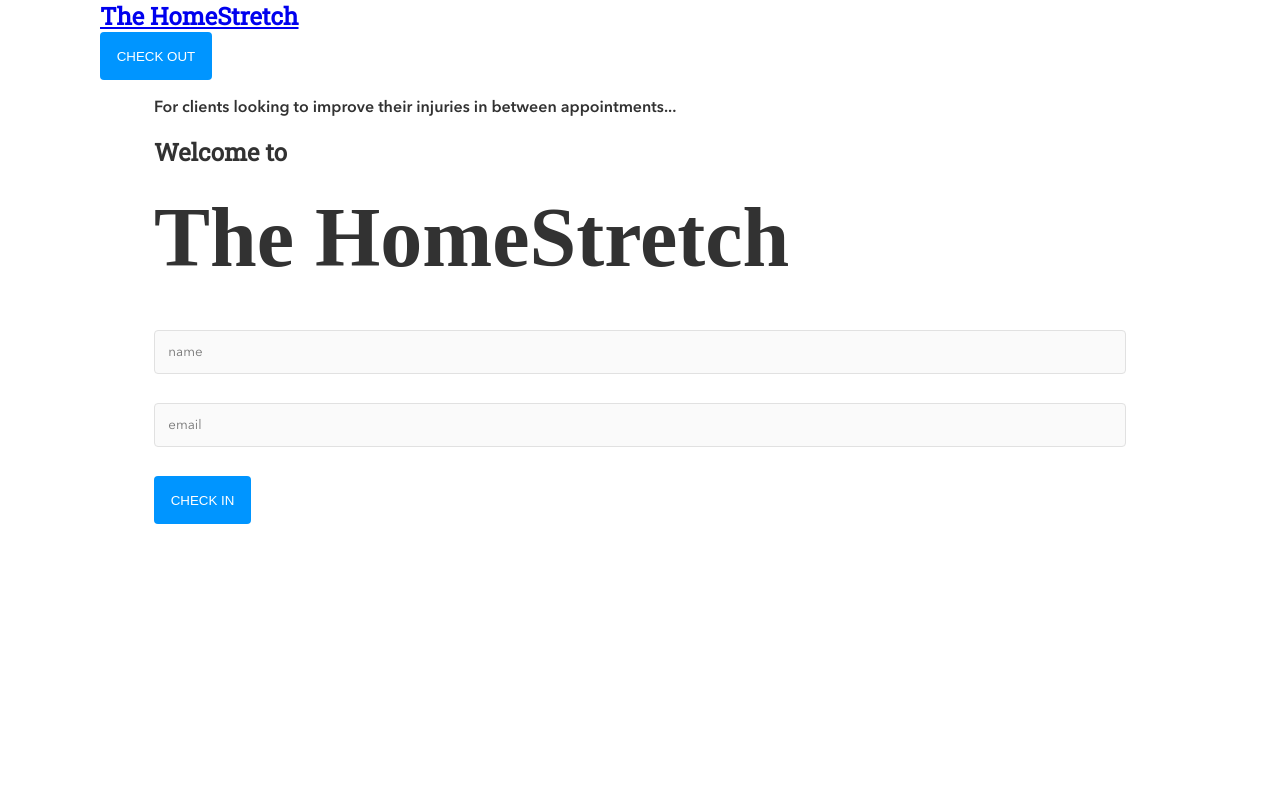
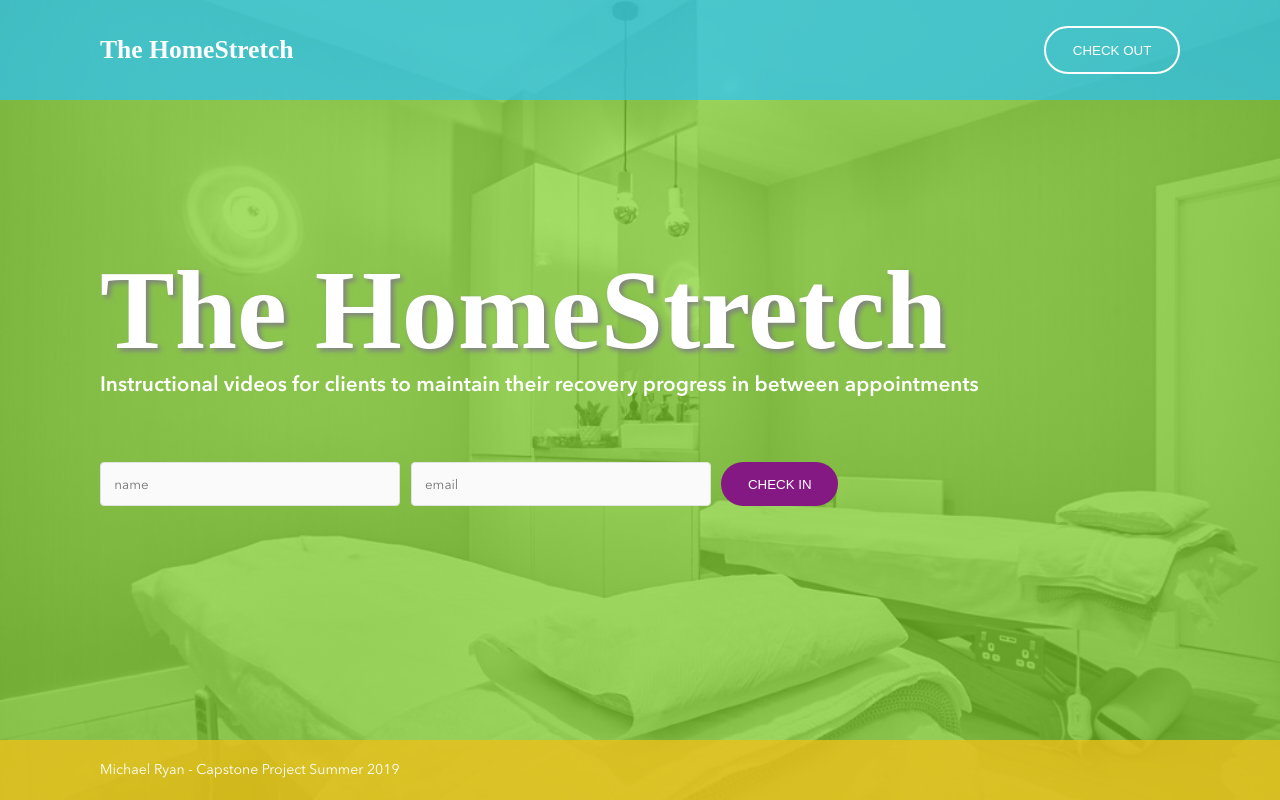
Before and after one commit to michaelcookryan/Full-Stack-Demo---The-HomeStretch, a React (Create React App) app in the folder client/: page /login in a window 1280 px wide. Built offline with nearby package versions, Linux system fonts and the light colour scheme; a web font is replaced by a local one.

Commit message:
some styling

```diff
--- a/client/src/components/App.js
+++ b/client/src/components/App.js
@@ -3,6 +3,7 @@ import Header from './Header'
 import ClientView from './ClientView/ClientView'
 import Admin from './AdminView/Admin'
 import Login from './Login'
+import Footer from './Footer'
 import "../styles/app.css"
 import axios from 'axios'
 import { Route, Switch, Redirect } from 'react-router-dom'
@@ -134,7 +135,7 @@ logOut = event => {
 
           </Switch>
         </main>
-
+      <Footer/>
       </div>
     );
   }
--- /dev/null
+++ b/client/src/components/Footer.js
@@ -0,0 +1,11 @@
+import React from 'react'
+
+export default function Footer() {
+    return (
+        <footer>
+            <section>
+                <h4>Michael Ryan - Capstone Project Summer 2019</h4>
+            </section>
+        </footer>
+    )
+}
--- a/client/src/components/Header.js
+++ b/client/src/components/Header.js
@@ -6,7 +6,7 @@ export default function Header({logOut}) {
     return (
         <header>
             <section>
-                <Link to="/"><h2>The HomeStretch</h2></Link>
+                <Link to="/"><h2 className="header__title">The HomeStretch</h2></Link>
                 <Link to="/login"><button onClick={logOut}>Check Out</button></Link>
             </section>
         </header>
--- a/client/src/components/Login.js
+++ b/client/src/components/Login.js
@@ -3,12 +3,12 @@ import React from 'react'
 export default function Login({findAndRedirect}) {
 
     return (
-        <section>
-            <h3>For clients looking to improve their injuries in between appointments...</h3>
-            <h2>Welcome to</h2>
-            <h1>The HomeStretch</h1>
+        <section className="login">
+            <h1 className="login__title">The HomeStretch</h1>
+            <h3 className="login__subtitle">Instructional videos for clients to maintain their recovery progress in between appointments</h3>
 
-            <form onSubmit={findAndRedirect}>
+
+            <form className="login__form" onSubmit={findAndRedirect}>
                 <input type="text" name="name" placeholder="name"/>
                 <input type="email" name="email" placeholder="email" required />
                 <button>Check In</button>
--- a/client/src/styles/app.css
+++ b/client/src/styles/app.css
@@ -11,6 +11,93 @@
 @font-face {
   font-family: 'AvenirNextLTPro-Bold';
   src: url(../assets/fonts/AvenirNextLTPro-Bold.otf);
+}
+
+header {
+  height: 100px;
+  padding: 1em 0;
+  background: rgba(41, 194, 251, 0.7);
+  display: -webkit-box;
+  display: -ms-flexbox;
+  display: flex;
+  -webkit-box-pack: justify;
+      -ms-flex-pack: justify;
+          justify-content: space-between;
+  -webkit-box-align: center;
+      -ms-flex-align: center;
+          align-items: center;
+}
+
+header section {
+  display: -webkit-box;
+  display: -ms-flexbox;
+  display: flex;
+  -webkit-box-pack: justify;
+      -ms-flex-pack: justify;
+          justify-content: space-between;
+  -webkit-box-align: center;
+      -ms-flex-align: center;
+          align-items: center;
+}
+
+header section a {
+  text-decoration: none;
+  color: #fff;
+}
+
+header section a .header__title {
+  font-family: "sauna-new";
+  font-size: 1.6em;
+}
+
+header section a button {
+  background: none;
+  border: 2px solid #fff;
+  color: #fff;
+}
+
+.login__title {
+  margin: 0;
+  font-size: 7rem;
+  line-height: 6rem;
+  color: #fff;
+  text-shadow: 3px 3px 5px grey;
+}
+
+.login__subtitle {
+  color: #fff;
+  font-size: 1.3rem;
+  margin: 1rem 0 4rem 0;
+}
+
+.login__form {
+  display: -webkit-box;
+  display: -ms-flexbox;
+  display: flex;
+  -webkit-box-pack: start;
+      -ms-flex-pack: start;
+          justify-content: flex-start;
+  -webkit-box-align: center;
+      -ms-flex-align: center;
+          align-items: center;
+}
+
+.login__form input {
+  width: 300px;
+  margin: 0 0.8em 0 0;
+}
+
+.login__form button {
+  background: #841983;
+}
+
+footer {
+  background: rgba(237, 192, 25, 0.8);
+  margin-top: 15vh;
+  position: absolute;
+  bottom: 0;
+  width: 100%;
+  color: #fff;
 }
 
 html {
@@ -28,6 +115,11 @@ body {
   margin: 0;
   color: #323232;
   font-family: "AvenirNextLTPro-Regular";
+  height: 100vh;
+  background: -webkit-gradient(linear, left top, left bottom, from(rgba(126, 208, 38, 0.7)), to(rgba(126, 208, 38, 0.7))), url("../assets/images/massage-room.jpg");
+  background: linear-gradient(rgba(126, 208, 38, 0.7), rgba(126, 208, 38, 0.7)), url("../assets/images/massage-room.jpg");
+  background-repeat: no-repeat;
+  background-size: cover;
 }
 
 h1 {
@@ -80,25 +172,27 @@ main {
   width: 90%;
   max-width: 720px;
   margin: 0 auto;
+  height: 71vh;
   display: -webkit-box;
   display: -ms-flexbox;
   display: flex;
-  -ms-flex-wrap: wrap;
-      flex-wrap: wrap;
-  -webkit-box-pack: justify;
-      -ms-flex-pack: justify;
-          justify-content: space-between;
-  -webkit-box-align: start;
-      -ms-flex-align: start;
-          align-items: flex-start;
+  -webkit-box-orient: vertical;
+  -webkit-box-direction: normal;
+      -ms-flex-direction: column;
+          flex-direction: column;
+  -webkit-box-align: center;
+      -ms-flex-align: center;
+          align-items: center;
+  -ms-flex-pack: distribute;
+      justify-content: space-around;
 }
 
 button {
   text-transform: uppercase;
-  padding: 1.25em;
+  padding: 1.1em 2em;
   background: #0095FF;
   color: #fff;
-  border-radius: 4px;
+  border-radius: 50px;
   border: none;
   -webkit-transition: all .2s ease-in-out;
   transition: all .2s ease-in-out;
@@ -167,7 +261,7 @@ input:focus, textarea:focus {
     line-height: 1.4rem;
   }
   main, section {
-    width: 90%;
+    width: 100%;
     max-width: 1080px;
     margin: 0 auto;
   }
--- a/client/src/styles/app.scss
+++ b/client/src/styles/app.scss
@@ -1,5 +1,12 @@
 @import "partials/colors";
 @import "partials/fonts";
+@import "partials/header";
+@import "partials/login";
+@import "partials/client";
+@import "partials/clientList";
+@import "partials/admin";
+@import "partials/footer";
+
 
 
 html {
@@ -23,6 +30,12 @@ body{
     margin:0;
     color:$main-black;
     font-family: $regular;
+    height:100vh;
+    background:linear-gradient(rgba(126,208,38,0.7),rgba(126,208,38,0.7)) ,url("../assets/images/massage-room.jpg");
+    background-repeat: no-repeat;
+    background-size:cover;
+    // background-color:rgba(126,208,38,0.7);
+
 }
 h1{
   font-family: $sauna-bold;
@@ -66,19 +79,20 @@ section{
 }
 main{
     @include container(90%, 720px, auto);
+    height: 71vh;
     display: flex;
-    flex-wrap:wrap;
-    justify-content: space-between;
-    align-items:flex-start;
+    flex-direction: column;
+    align-items: center;
+    justify-content: space-around;
+
 }
 button{
     text-transform: uppercase;
-    padding:1.25em;
+    padding:1.1em 2em;
     background:$primary-cta-text-link;
     color:#fff;
-    border-radius:4px;
+    border-radius:50px;
     border:none;
-    // float:right;
     transition: all .2s ease-in-out;
 
     &:hover
@@ -127,7 +141,7 @@ input:focus, textarea:focus{
         font-size:.88rem;
         line-height:1.4rem;
     }
-    main,section{
-        @include container(90%, 1080px, auto);
+  main, section{
+        @include container(100%, 1080px, auto);
     }
 }
--- a/client/src/styles/partials/_colors.scss
+++ b/client/src/styles/partials/_colors.scss
@@ -2,6 +2,10 @@ $main-black:#323232;
 $text-label:#AFAFAF;
 $text-field-border:#E1E1E1;
 $text-field-bg:#FAFAFA;
+$electric:#4cdef5;
+$pea:#a4d555;
+$blush:#ff5992;
+$orchid:#841983;
 
 $navigation-bg: $main-black;
 $primary-cta-text-link:#0095FF;
--- /dev/null
+++ b/client/src/styles/partials/_footer.scss
@@ -0,0 +1,11 @@
+footer{
+    // height: 10vh;
+    // background: rgba(132,25,131,.8);
+    // background:rgba(255,89,146,.8);
+    background:rgba(237,192,25,.8);
+    margin-top: 15vh;
+    position: absolute;
+    bottom: 0;
+    width: 100%;
+    color:#fff;
+}
--- a/client/src/styles/partials/_header.scss
+++ b/client/src/styles/partials/_header.scss
@@ -0,0 +1,29 @@
+header{
+    height:100px;
+    padding:1em 0;
+    background:rgba(41,194,251,0.7);
+    display: flex;
+    justify-content: space-between;
+    align-items:center;
+    section{
+        display: flex;
+        justify-content: space-between;
+        align-items:center;
+
+        a{
+            text-decoration:none;
+            color:#fff;
+
+            .header__title{
+                font-family: $sauna-bold;
+                font-size:1.6em;
+            }
+            button{
+                background:none;
+                border:2px solid #fff;
+                color:#fff;
+            }
+        }
+    }
+
+}
--- /dev/null
+++ b/client/src/styles/partials/_login.scss
@@ -0,0 +1,30 @@
+.login{
+
+        &__title{
+            margin:0;
+            font-size: 7rem;
+            line-height: 6rem;
+            color:#fff;
+            text-shadow: 3px 3px 5px grey;
+        }
+        &__subtitle{
+            color:#fff;
+            font-size:1.3rem;
+            margin: 1rem 0 4rem 0;
+        }
+
+        &__form{
+        display:flex;
+        justify-content: flex-start;
+        align-items: center;
+
+
+            input{
+                width:300px;
+                margin:0 0.8em 0 0;
+            }
+            button{
+                background: $orchid;
+            }
+        }
+}
```
Also changed, not shown: client/src/assets/images/massage-room.jpg (added), client/src/styles/partials/_landing.scss (deleted), 1 other file (tests, documents, lock files or other folders).
